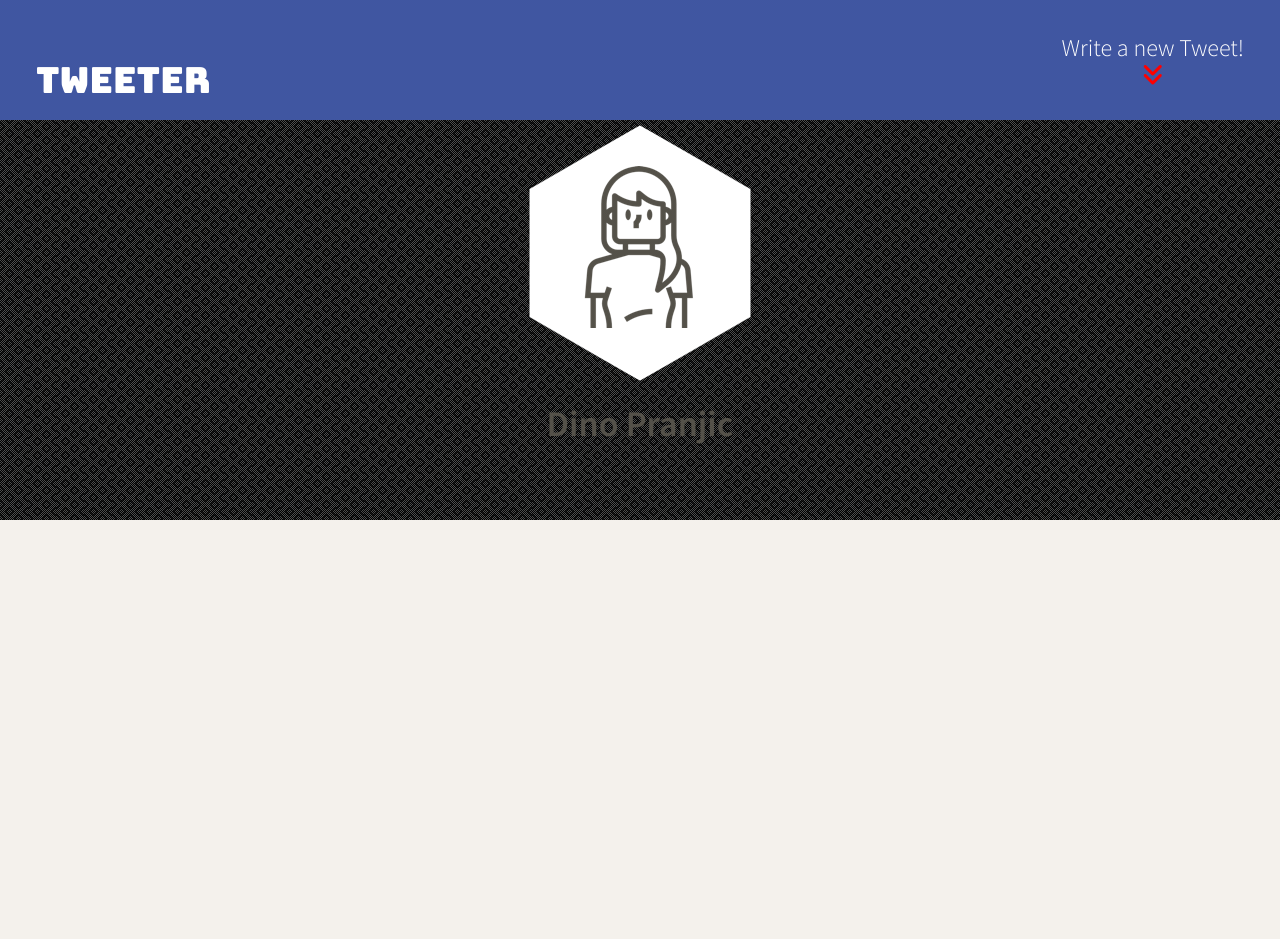
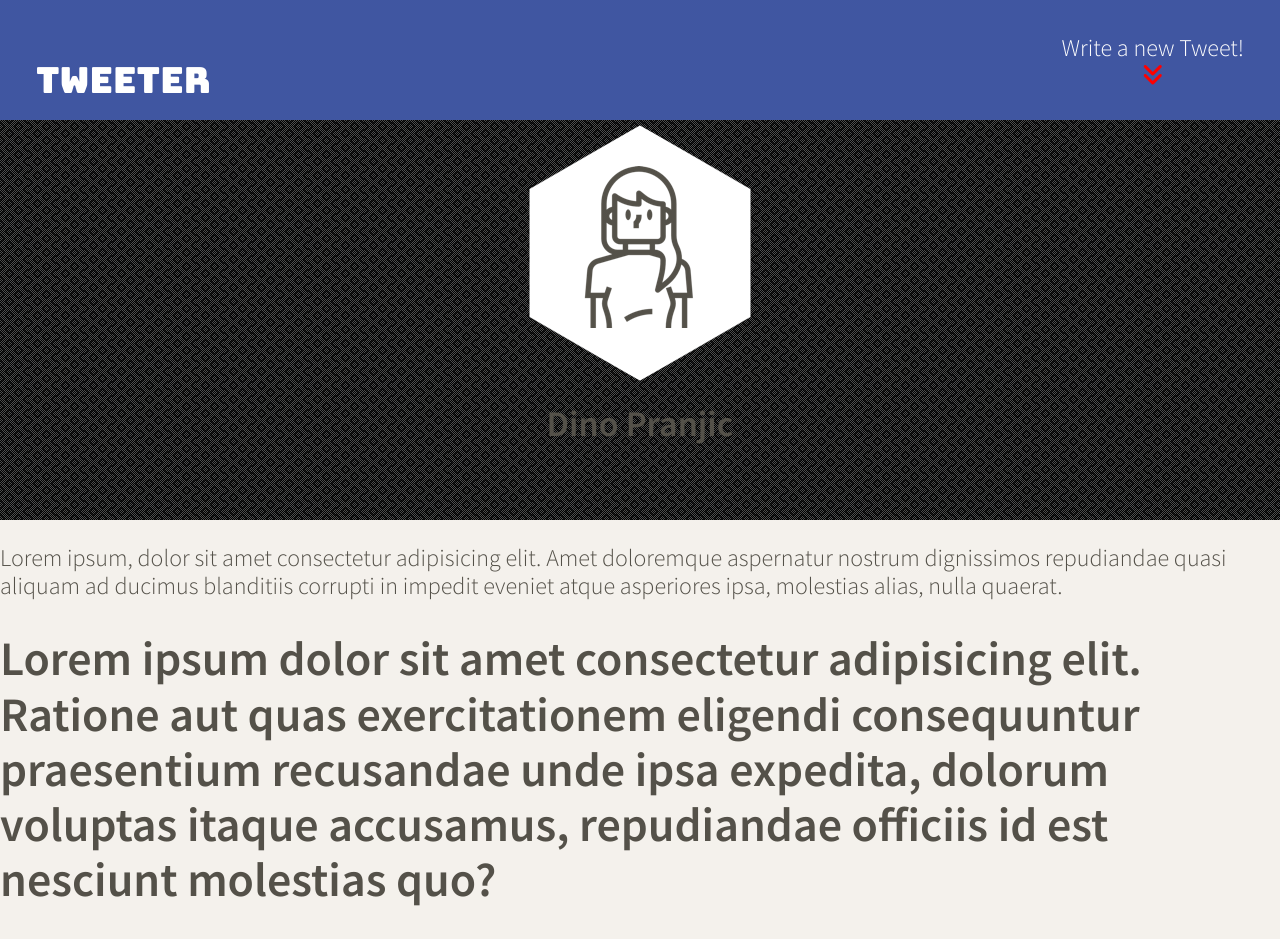
Before and after one commit to DinoPranjic/tweeter, a website: page public/index.html in a window 1280 px wide. Before the commit the page ends 800 px from the top, so only its background shows below. Drawn offline with nearby package versions, Linux system fonts and the light colour scheme.

Commit message:
add to main tag

```diff
--- a/public/index.html
+++ b/public/index.html
@@ -50,6 +50,9 @@
   </header>
 
     <!-- Page-specific (main) content here -->
-    <main class="container"></main>
+    <main class="container">
+      <p>Lorem ipsum, dolor sit amet consectetur adipisicing elit. Amet doloremque aspernatur nostrum dignissimos repudiandae quasi aliquam ad ducimus blanditiis corrupti in impedit eveniet atque asperiores ipsa, molestias alias, nulla quaerat.</p>
+      <h1>Lorem ipsum dolor sit amet consectetur adipisicing elit. Ratione aut quas exercitationem eligendi consequuntur praesentium recusandae unde ipsa expedita, dolorum voluptas itaque accusamus, repudiandae officiis id est nesciunt molestias quo?</h1>
+    </main>
   </body>
 </html>
```
